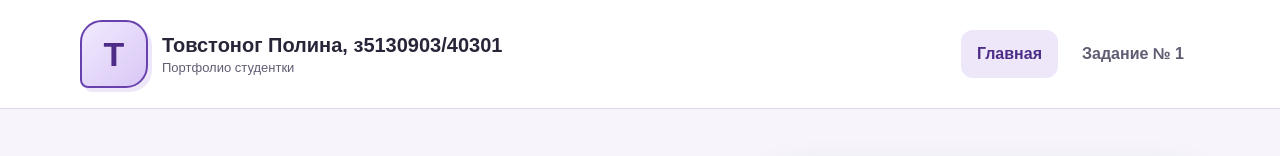
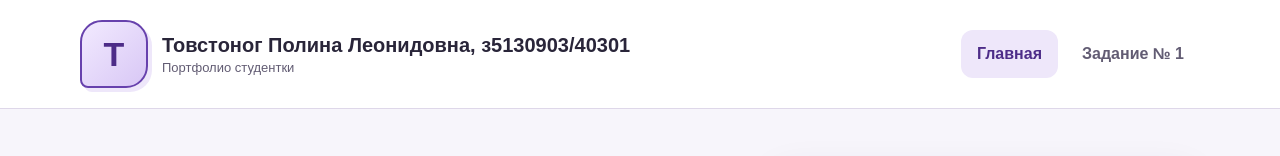
Before and after one commit to PolinaTovstonog/Lab1_Tovstonog, a plain HTML site: page index.html in a window 1280 px wide. Shown: the top 156 px of the page. Drawn offline with Linux system fonts and the light colour scheme.

Commit message:
Update index.html

```diff
--- a/index.html
+++ b/index.html
@@ -13,7 +13,7 @@
         <div class="container header-inner"> <!-- Ограничиваем ширину содержимого шапки и располагаем его с помощью Flexbox. -->
             <a class="brand" href="index.html" aria-label="Главная страница"> <!-- Делаем название и логотип ссылкой на главную. -->
                 <span class="logo" aria-hidden="true">Т</span> <!-- Создаём логотип без изображения: внешний вид полностью задаётся в CSS. -->
-                <span class="brand-text">Товстоног Полина, з5130903/40301<span class="brand-caption">Портфолио студентки</span></span> <!-- Выводим имя и поясняющую подпись. -->
+                <span class="brand-text">Товстоног Полина Леонидовна, з5130903/40301<span class="brand-caption">Портфолио студентки</span></span> <!-- Выводим имя и поясняющую подпись. -->
             </a> <!-- Закрываем ссылку с логотипом и названием. -->
             <nav class="site-nav" aria-label="Основная навигация"> <!-- Обозначаем основной блок навигации по сайту. -->
                 <ul class="nav-list"> <!-- Объединяем пункты меню в неупорядоченный список. -->
```
